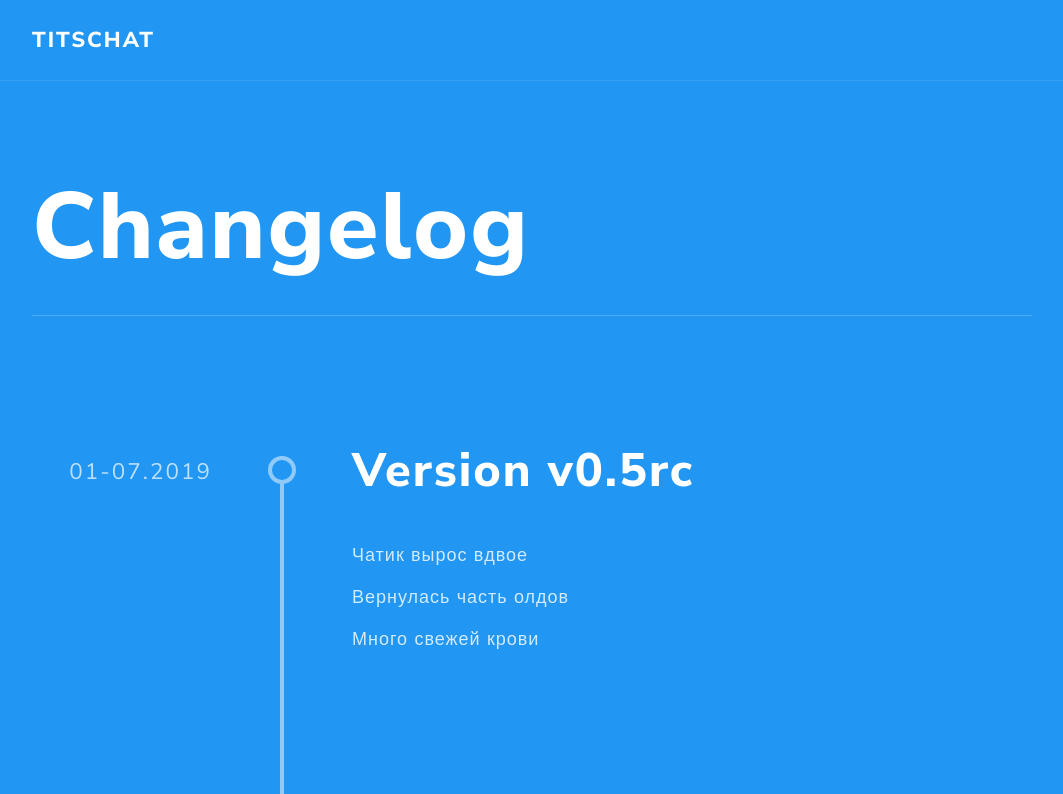
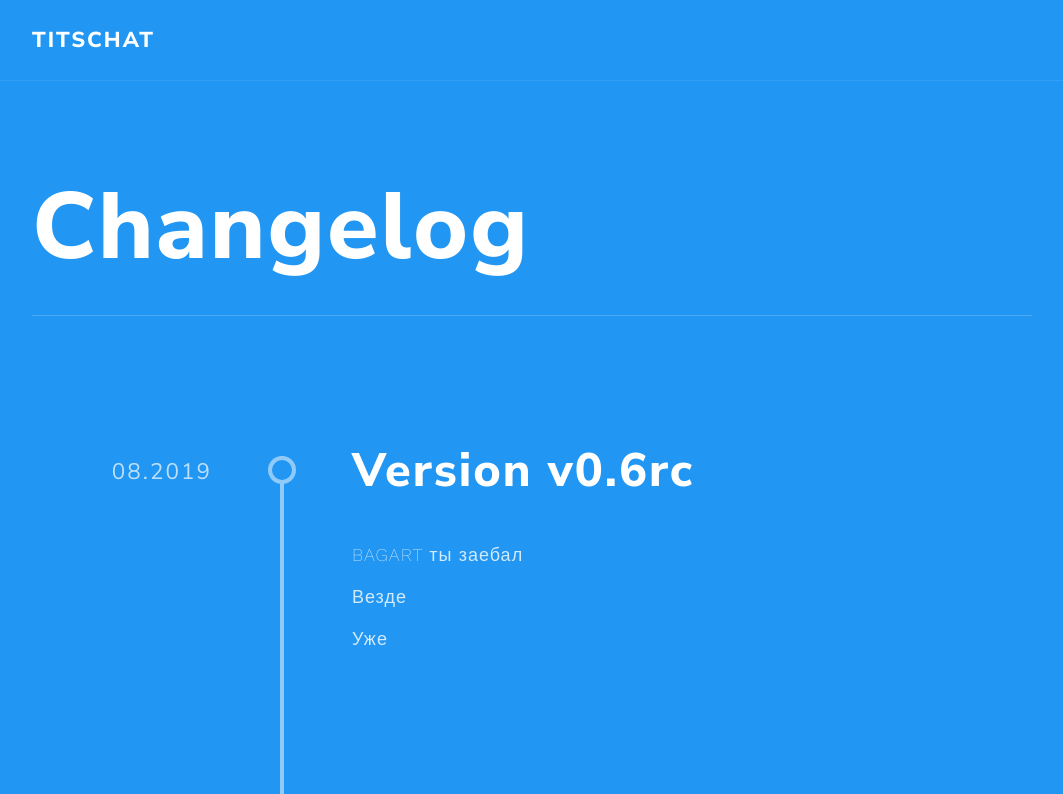
Before and after one commit to Titschat/titschat.github.io, a plain HTML site: page index.html in a window 1280 px wide. Shown: the top 794 px of the page, without its empty margins (108-1171 px from the left). Drawn offline with nearby package versions, Linux system fonts and the light colour scheme.

Commit message:
Update index.html

```diff
--- a/index.html
+++ b/index.html
@@ -41,6 +41,19 @@
 
 
             <div class="tm-timeline uk-margin-large-top uk-margin-xlarge-bottom">
+                <div class="tm-timeline-entry uk-margin-xlarge-top">
+                    <div class="tm-timeline-time">
+                        <h4>08.2019</h4>
+                    </div>
+                    <div class="tm-timeline-body">
+                        <h2 class="uk-margin-medium-bottom">Version v0.6rc</h2>
+                        <ul class="uk-list uk-list-medium">
+                            <li>BAGART ты заебал</li>
+                            <li>Везде</li>
+                            <li>Уже</li>
+                        </ul>
+                    </div>
+                </div>
 
                 <div class="tm-timeline-entry uk-margin-xlarge-top">
                     <div class="tm-timeline-time">
```
